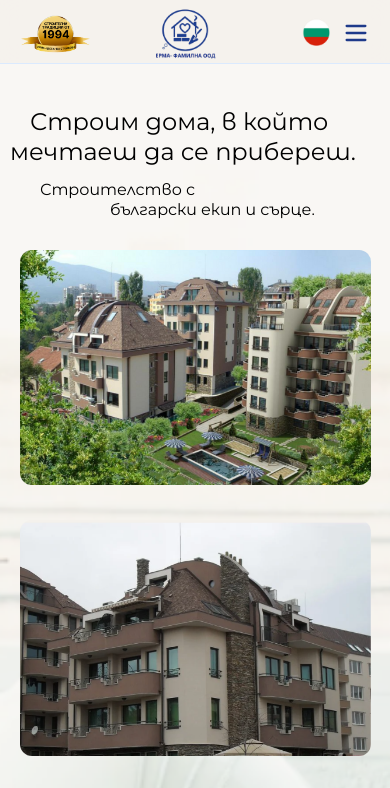
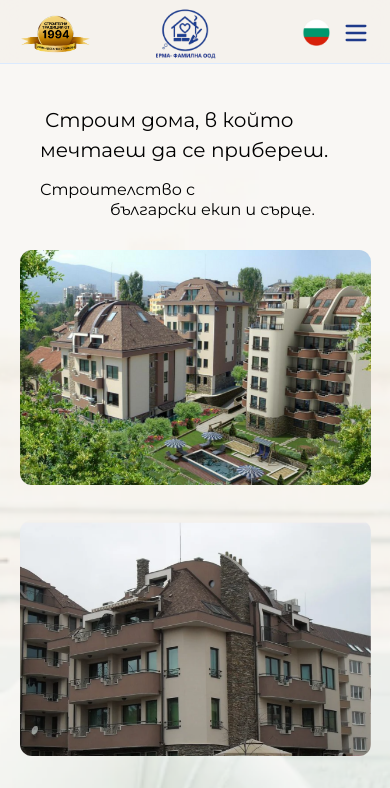
Before and after one commit to Mygidal/ermafamily-site, a Next.js app: page / in a window 390 px wide. Shown: the top 788 px of the page. Built offline with nearby package versions, Linux system fonts and the light colour scheme.

Commit message:
Добавен shine ефект върху логото

```diff
--- a/src/components/HeroSection.tsx
+++ b/src/components/HeroSection.tsx
@@ -18,15 +18,15 @@ export default function HeroSection() {
         </div>
 
         {/* === МОБИЛНО ЗАГЛАВИЕ – РЕД 1 === */}
-<div className="absolute top-[30px] left-[30px] w-[90%] sm:hidden">
-  <h1 className="text-2xl font-normal font-heading text-black leading-none">
+<div className="absolute top-[30px] left-[45px] w-[90%] sm:hidden">
+  <h1 className="text-[20px] font-normal font-heading text-black leading-none">
     Строим дома, в който
   </h1>
 </div>
 
 {/* === РЕД 2 === */}
-<div className="absolute top-[60px] left-[10px] w-[95%] sm:hidden">
-  <h1 className="text-2xl font-normal font-heading text-black leading-none">
+<div className="absolute top-[60px] left-[40px] w-[90%] sm:hidden">
+  <h1 className="text-[20px] font-normal font-heading text-black leading-none">
     мечтаеш да се прибереш.
   </h1>
 </div>
@@ -102,7 +102,7 @@ export default function HeroSection() {
   alt="Жена с чертежи"
   className="
     absolute rounded-xl object-cover
-    top-[710px] left-[20px] w-[90%] sm:hidden
+    top-[860px] left-[20px] w-[90%] sm:hidden
   "
 />
 
```
